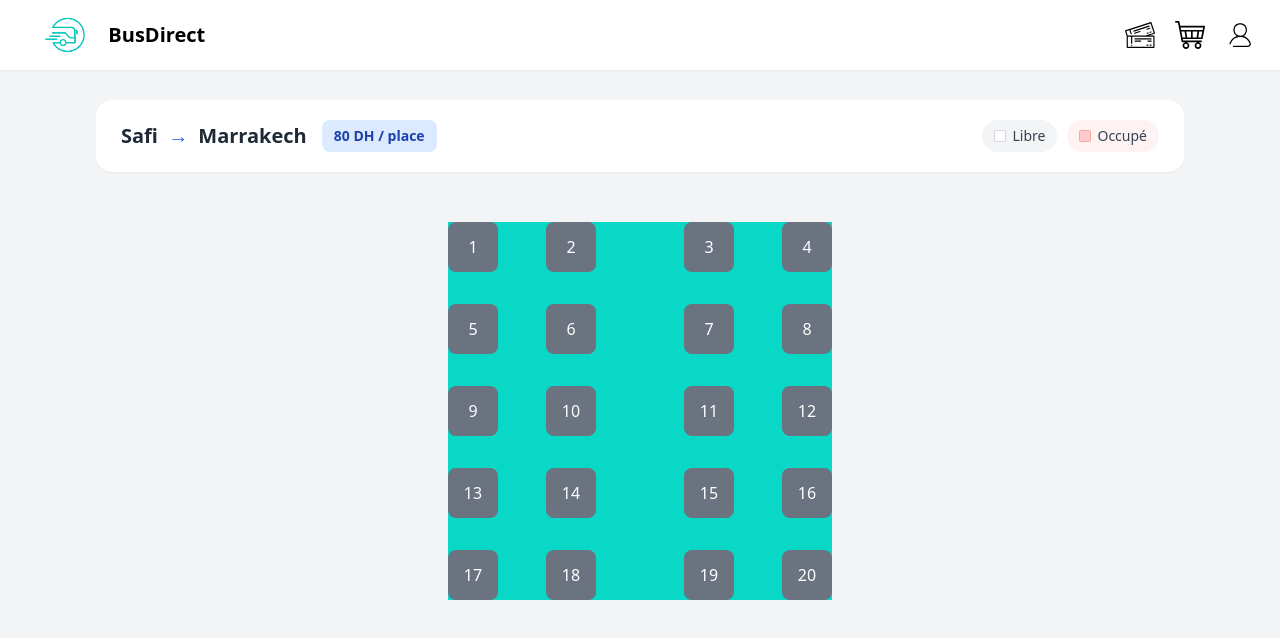
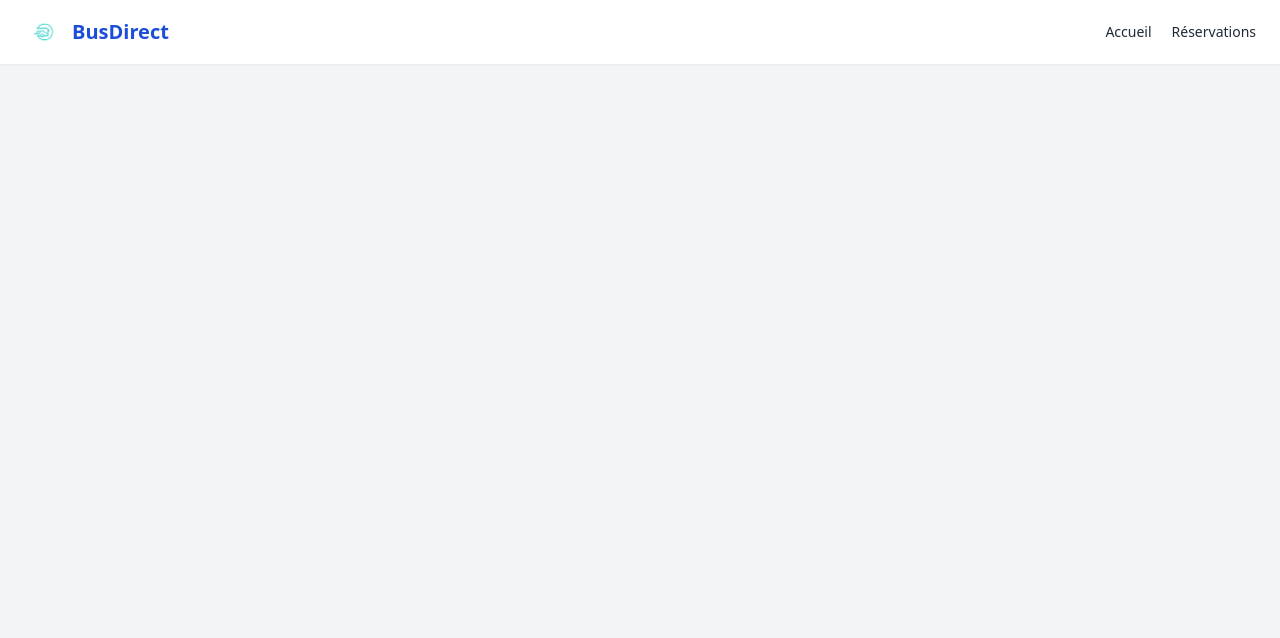
Before and after one commit to Douaeaghmir/BusDirect, a website: page index.html in a window 1280 px wide. Drawn offline with nearby package versions, Linux system fonts and the light colour scheme; files that its build step writes are made by us from their sources.

Commit message:
header fixed header change icons

```diff
--- a/index.html
+++ b/index.html
@@ -1,90 +1,26 @@
+
 <!DOCTYPE html>
 <html lang="fr">
-
 <head>
     <meta charset="UTF-8">
     <meta name="viewport" content="width=device-width, initial-scale=1.0">
-    <link href="./src/output.css" rel="stylesheet">
+    <title>BusDirect</title>
     <script src="https://cdn.tailwindcss.com"></script>
-    <link rel="stylesheet" href="style.css">
-    <title>Document</title>
 </head>
 
+<body class="bg-gray-100 text-gray-800">
 
-<body class="flex justify-center items-center flex-col bg-gray-100">
+    <header class="flex items-center justify-between bg-white px-4 py-3 shadow-sm sm:px-6">
+        <div class="flex items-center gap-2">
+            <img src="img/buslogo.png" alt="Logo BusDirect" class="h-10 w-10 object-contain">
+            <h1 class="text-xl font-bold text-blue-700">BusDirect</h1>
+        </div>
 
-    <header class="w-full">
-        <section>
-            <div class="w-full bg-white flex justify-between items-center px-[25px] py-[10px] shadow-sm">
-                <h1 class="flex items-center text-xl font-bold">
-                    <img class="w-auto h-[50px] hover:scale-110 transition duration-300" src="img/buslogo.png"
-                        alt="un logo représentant un bus rapide">
-                    BusDirect
-                </h1>
-
-                <div class="flex items-center gap-[20px]">
-                    <img class="h-[30px] w-auto hover:scale-110 transition duration-300" src="img/tickets.svg"
-                        alt="logo of tickets">
-
-                    <a href="index.html">
-                        <img class="w-auto h-[30px] hover:scale-110 transition duration-300" src="img/market.svg"
-                            alt="logo of market">
-                    </a>
-
-                    <img class="h-[30px] hover:scale-110 transition duration-300" src="img/profile.svg"
-                        alt="logo of log-in">
-                </div>
-            </div>
-        </section>
+        <nav class="flex gap-3 text-sm sm:gap-5">
+            <a href="#" class="hover:text-blue-600">Accueil</a>
+            <a href="#" class="hover:text-blue-600">Réservations</a>
+        </nav>
     </header>
 
-    <section
-        class="flex items-center justify-between w-[85%] px-[25px] py-[20px] mt-[30px] mb-[30px] bg-white rounded-2xl shadow-sm">
-
-        <div class="flex items-center gap-[15px]">
-            <p class="text-xl font-semibold text-gray-800">
-                Safi <span class="text-blue-600 mx-[5px]">→</span> Marrakech
-            </p>
-
-            <div class="rounded-lg bg-blue-100 px-[12px] py-[6px] text-blue-800 text-sm font-semibold">
-                <p>80 DH / place</p>
-            </div>
-        </div>
-
-        <div class="flex items-center gap-[10px]">
-            <div class="flex items-center gap-[6px] bg-gray-100 px-[12px] py-[6px] rounded-full">
-                <div class="w-[12px] h-[12px] bg-white border border-gray-300 rounded-sm"></div>
-                <p class="text-sm text-gray-700">Libre</p>
-            </div>
-
-            <div class="flex items-center gap-[6px] bg-red-50 px-[12px] py-[6px] rounded-full">
-                <div class="w-[12px] h-[12px] bg-red-200 border border-red-300 rounded-sm"></div>
-                <p class="text-sm bg text-gray-700">Occupé</p>
-            </div>
-        </div>
-    </section>
-    <section class="grid grid-cols-4 gap-2 gap-y-8 gap-x-2 bg-[#09D8C7] m-[20px]">
-        <button class="seat w-[50px] h-[50px] bg-gray-500 text-white rounded-lg  hover:bg-gray-600">1</button>
-        <button class="seat w-[50px] h-[50px] bg-gray-500 text-white rounded-lg  hover:bg-gray-600">2</button>
-        <button class="seat w-[50px] h-[50px] bg-gray-500 text-white rounded-lg  hover:bg-gray-600 ml-10">3</button>
-        <button class="seat w-[50px] h-[50px] bg-gray-500 text-white rounded-lg  hover:bg-gray-600 ml-10">4</button>
-        <button class="seat w-[50px] h-[50px] bg-gray-500 text-white rounded-lg  hover:bg-gray-600">5</button>
-        <button class="seat w-[50px] h-[50px] bg-gray-500 text-white rounded-lg  hover:bg-gray-600">6</button>
-        <button class="seat w-[50px] h-[50px] bg-gray-500 text-white rounded-lg  hover:bg-gray-600 ml-10">7</button>
-        <button class="seat w-[50px] h-[50px] bg-gray-500 text-white rounded-lg  hover:bg-gray-600 ml-10">8</button>
-        <button class="seat w-[50px] h-[50px] bg-gray-500 text-white rounded-lg  hover:bg-gray-600">9</button>
-        <button class="seat w-[50px] h-[50px] bg-gray-500 text-white rounded-lg  hover:bg-gray-600">10</button>
-        <button class="seat w-[50px] h-[50px] bg-gray-500 text-white rounded-lg  hover:bg-gray-600 ml-10">11</button>
-        <button class="seat w-[50px] h-[50px] bg-gray-500 text-white rounded-lg  hover:bg-gray-600 ml-10">12</button>
-        <button class="seat w-[50px] h-[50px] bg-gray-500 text-white rounded-lg  hover:bg-gray-600">13</button>
-        <button class="seat w-[50px] h-[50px] bg-gray-500 text-white rounded-lg  hover:bg-gray-600">14</button>
-        <button class="seat w-[50px] h-[50px] bg-gray-500 text-white rounded-lg  hover:bg-gray-600 ml-10">15</button>
-        <button class="seat w-[50px] h-[50px] bg-gray-500 text-white rounded-lg  hover:bg-gray-600 ml-10">16</button>
-        <button class="seat w-[50px] h-[50px] bg-gray-500 text-white rounded-lg  hover:bg-gray-600">17</button>
-        <button class="seat w-[50px] h-[50px] bg-gray-500 text-white rounded-lg  hover:bg-gray-600">18</button>
-        <button class="seat w-[50px] h-[50px] bg-gray-500 text-white rounded-lg  hover:bg-gray-600 ml-10">19</button>
-        <button class="seat w-[50px] h-[50px] bg-gray-500 text-white rounded-lg  hover:bg-gray-600 ml-10">20</button>
-    </section>
 </body>
-
 </html>
```
